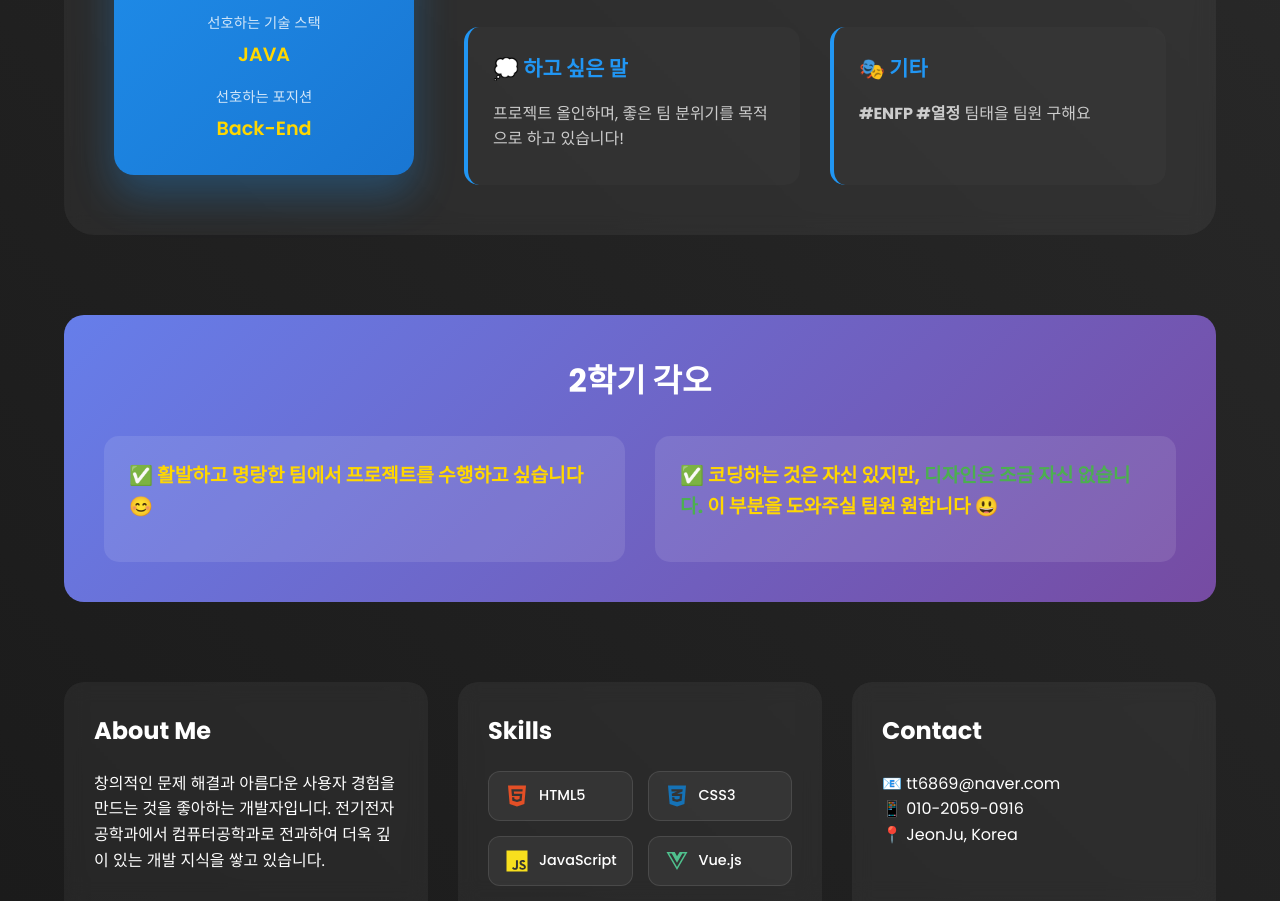
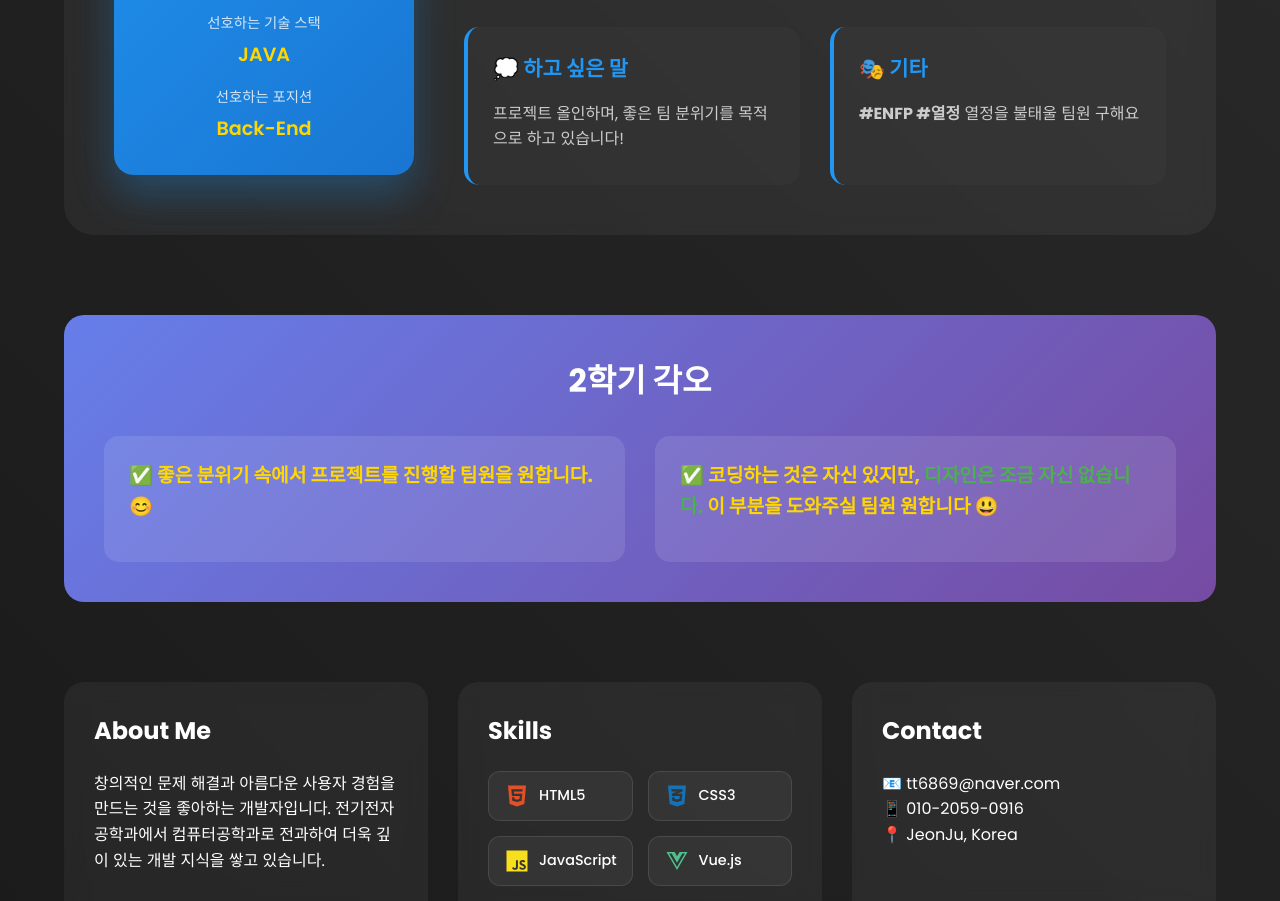
Before and after one commit to sinjunho/sinjunho.github.io, a plain HTML site: page index.html in a window 1280 px wide. Shown: the part 1280-2181 px from the top of the page. Drawn offline with Linux system fonts and the light colour scheme.

Commit message:
Update index.html

```diff
--- a/index.html
+++ b/index.html
@@ -578,7 +578,7 @@
 
                 <div class="info-card">
                     <h3>🎭 기타</h3>
-                    <p><strong>#ENFP #열정</strong> 팀태을 팀원 구해요</p>
+                    <p><strong>#ENFP #열정</strong> 열정을 불태울 팀원 구해요</p>
                 </div>
             </div>
         </div>
@@ -588,7 +588,7 @@
             <h3>2학기 각오</h3>
             <div class="goals-content">
                 <div class="goal-item">
-                    <h4>✅ 활발하고 명랑한 팀에서 프로젝트를 수행하고 싶습니다 😊</h4>
+                    <h4>✅ 좋은 분위기 속에서 프로젝트를 진행할 팀원을 원합니다. 😊</h4>
                 </div>
                 <div class="goal-item">
                     <h4>✅ 코딩하는 것은 자신 있지만, <span style="color: #4CAF50;">디자인은 조금 자신 없습니다.</span> 이 부분을 도와주실 팀원 원합니다 😃</h4>
```
